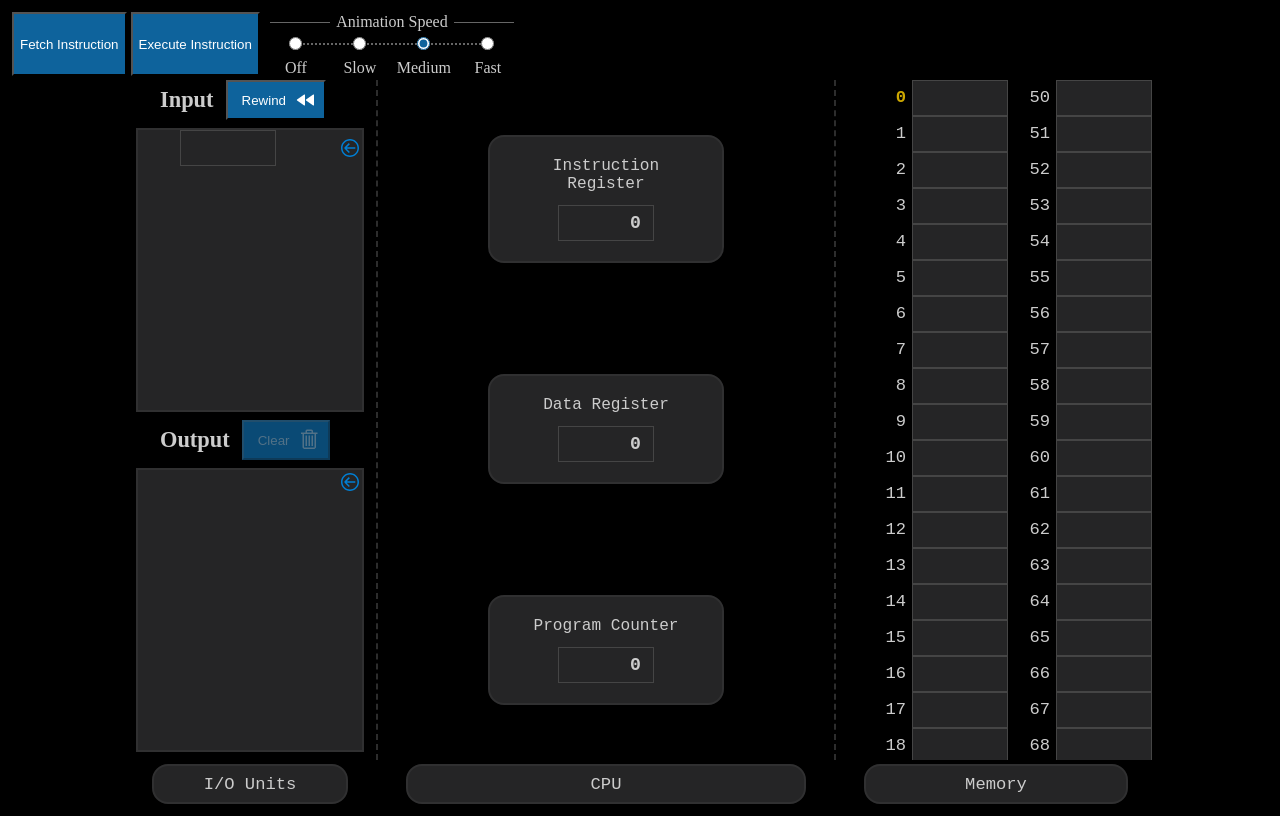
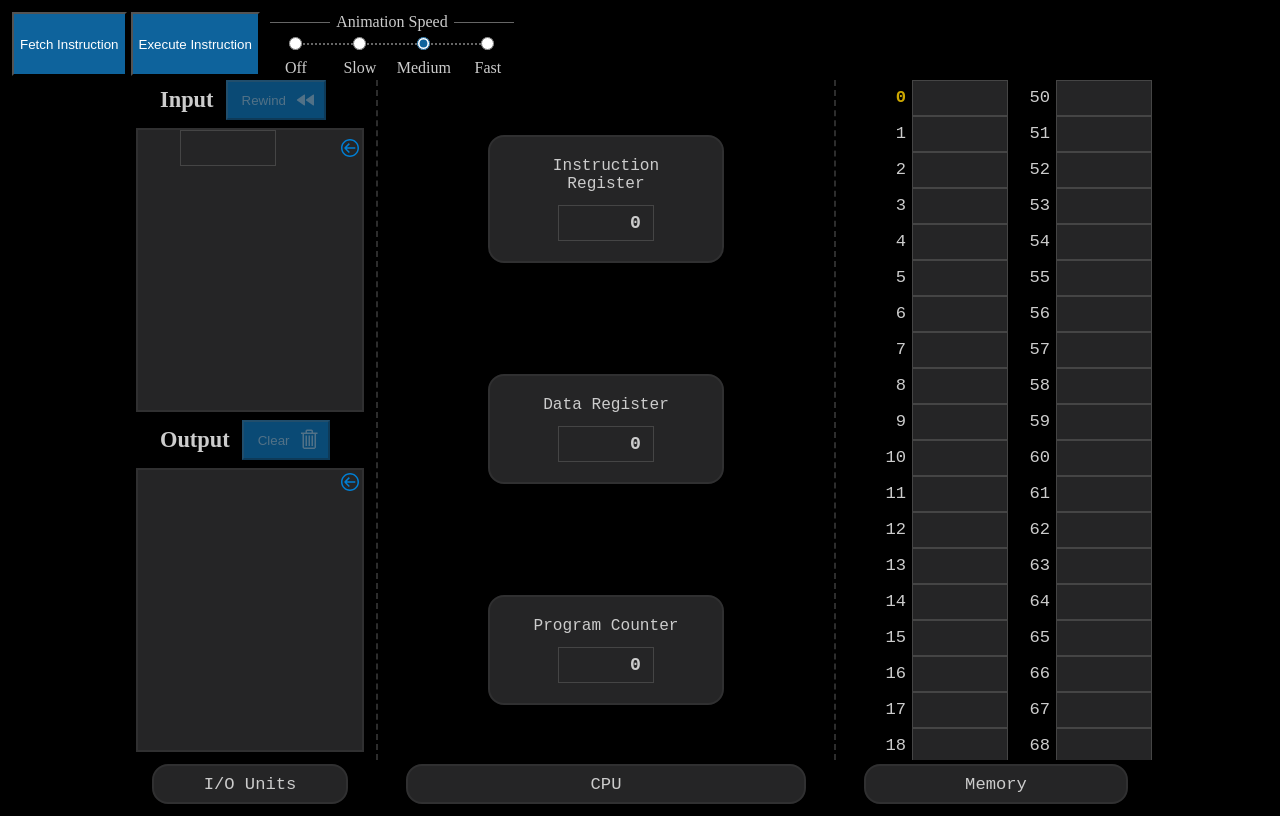
Before and after one commit to rafrafraf1/vic-ide-fork, a React (Create React App) app: page / in a window 1280 px wide. Built offline with nearby package versions, Linux system fonts and the light colour scheme.

Commit message:
Add "animating" prop to Computer component

```diff
--- a/src/App.tsx
+++ b/src/App.tsx
@@ -205,6 +205,7 @@ function App(props: AppProps): JSX.Element {
       <Computer
         ref={computerRef}
         className="App-Computer-Cont"
+        animating={animating}
         computer={computer}
         input={input}
         output={output}
--- a/src/Computer/Input.ts
+++ b/src/Computer/Input.ts
@@ -23,6 +23,13 @@ export function emptyInput(): InputState {
     values: [],
     next: 0,
   };
+}
+
+/**
+ * Checks whether we are at the beginning of the input.
+ */
+export function atBeginningOfInput(input: InputState): boolean {
+  return input.next === 0;
 }
 
 /**
--- a/src/UI/Simulator/Computer.tsx
+++ b/src/UI/Simulator/Computer.tsx
@@ -12,7 +12,11 @@ import {
   memoryRead,
 } from "../../Computer/Computer";
 import { Input, type InputHandle } from "./Input";
-import { type InputState, rewindInput } from "../../Computer/Input";
+import {
+  type InputState,
+  atBeginningOfInput,
+  rewindInput,
+} from "../../Computer/Input";
 import { Output, type OutputHandle } from "./Output";
 import { type OutputState, isOutputEmpty } from "../../Computer/Output";
 import type { Address } from "../../Computer/Instruction";
@@ -64,6 +68,12 @@ export interface ComputerHandle {
 
 export interface ComputerProps {
   className?: string;
+
+  /**
+   * Whether an animation is currently running or not.
+   */
+  animating: boolean;
+
   computer: ComputerState;
   input: InputState;
   output: OutputState;
@@ -79,6 +89,7 @@ export const Computer = React.forwardRef<ComputerHandle, ComputerProps>(
   (props: ComputerProps, ref: React.ForwardedRef<ComputerHandle>) => {
     const {
       className,
+      animating,
       computer,
       input,
       output,
@@ -174,7 +185,10 @@ export const Computer = React.forwardRef<ComputerHandle, ComputerProps>(
         <div className="Computer-Io">
           <div className="Computer-IoTitleRow">
             <span className="Computer-IoTitleRowHeading">Input</span>
-            <Button onClick={handleInputRewindClick}>
+            <Button
+              disabled={animating || atBeginningOfInput(input)}
+              onClick={handleInputRewindClick}
+            >
               <ButtonLabel>Rewind</ButtonLabel>
               <RiRewindMiniFill size={24} />
             </Button>
@@ -188,7 +202,7 @@ export const Computer = React.forwardRef<ComputerHandle, ComputerProps>(
           <div className="Computer-IoTitleRow">
             <span className="Computer-IoTitleRowHeading">Output</span>
             <Button
-              disabled={isOutputEmpty(output)}
+              disabled={animating || isOutputEmpty(output)}
               onClick={onClearOutputClick}
             >
               <ButtonLabel>Clear</ButtonLabel>
```
